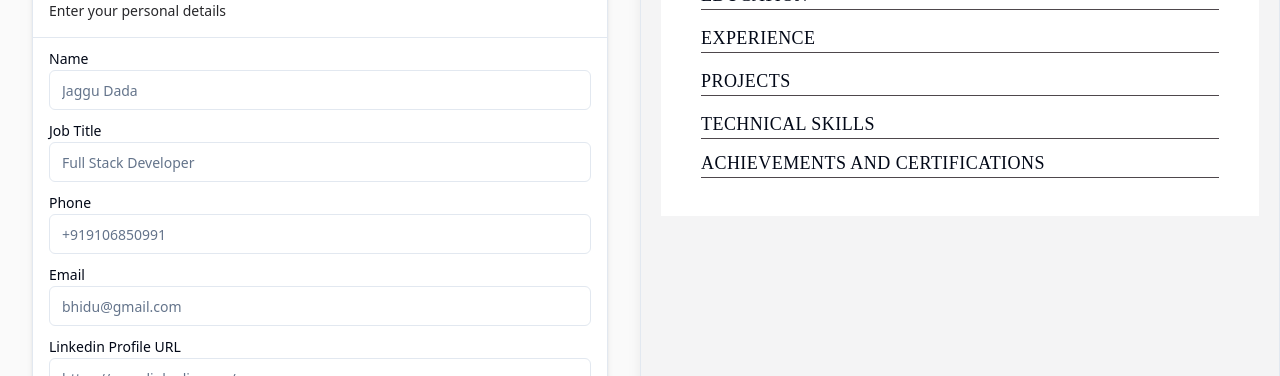
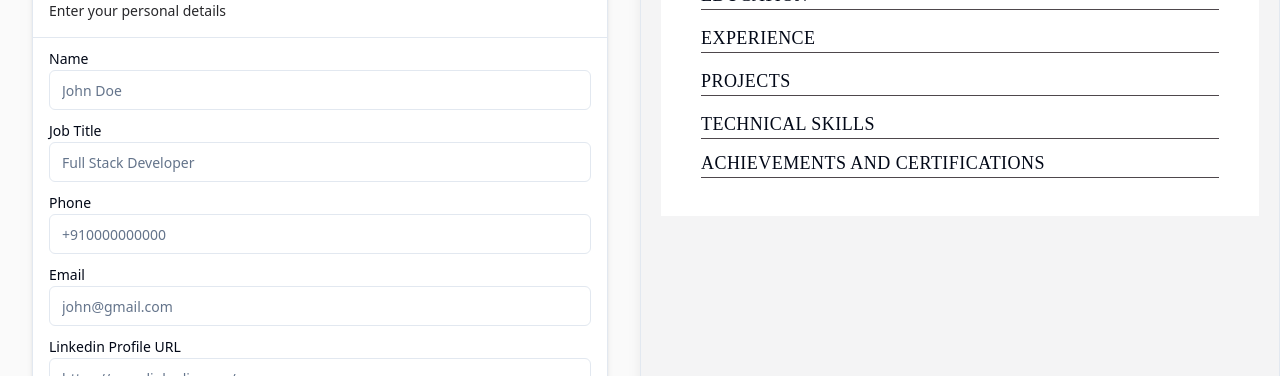
Before and after one commit to priyankasoni930/ResumeAce, a React (Vite) app: page /create in a window 1280 px wide. Shown: the part 196-572 px from the top of the page. Built offline with nearby package versions, Linux system fonts and the light colour scheme.

Commit message:
Update PersonalDetailsForm.jsx

```diff
--- a/src/components/PersonalDetailsForm.jsx
+++ b/src/components/PersonalDetailsForm.jsx
@@ -21,7 +21,7 @@ const PersonalDetailsForm = () => {
         <Label>Name</Label>
         <Input
           name='name'
-          placeholder='Jaggu Dada'
+          placeholder='John Doe'
           value={personalInfo.name}
           onChange={handleChange}
         />
@@ -39,7 +39,7 @@ const PersonalDetailsForm = () => {
         <Label>Phone</Label>
         <Input
           name='phone'
-          placeholder='+919106850991'
+          placeholder='+910000000000'
           value={personalInfo.phone}
           onChange={handleChange}
         />
@@ -48,7 +48,7 @@ const PersonalDetailsForm = () => {
         <Label>Email</Label>
         <Input
           name='email'
-          placeholder='bhidu@gmail.com'
+          placeholder='john@gmail.com'
           value={personalInfo.email}
           onChange={handleChange}
         />
```
